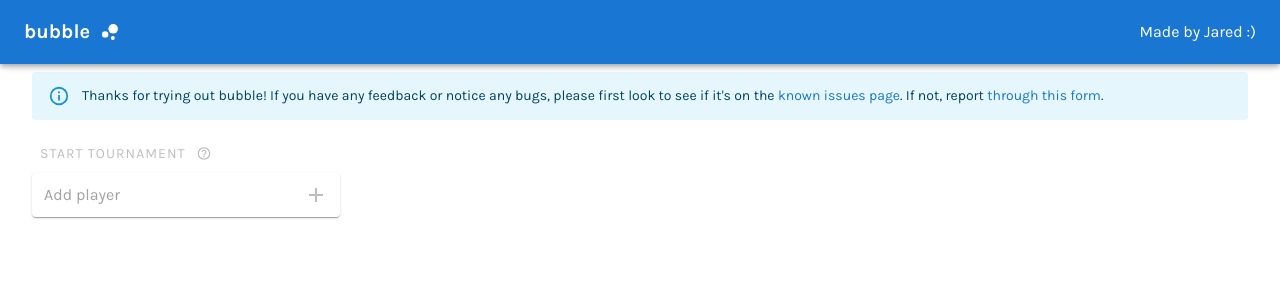
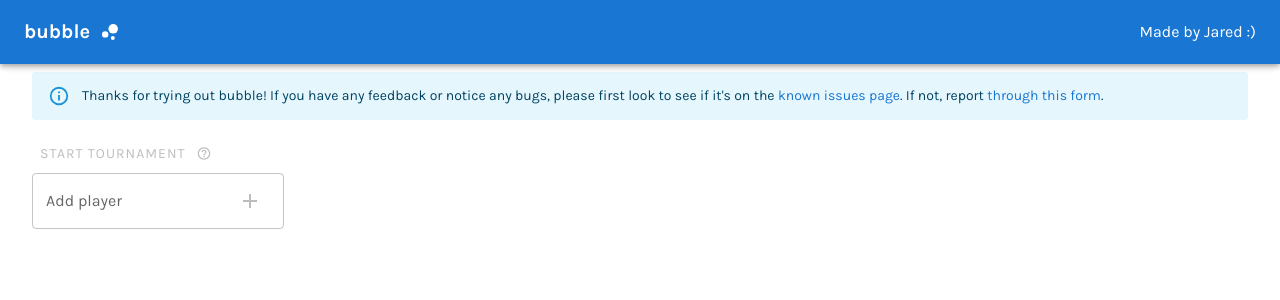
Before and after one commit to jlgrimes/bubble, a React (Create React App) app: page /tournament in a window 1280 px wide. Shown: the top 300 px of the page. Built offline with nearby package versions, Linux system fonts and the light colour scheme.

Commit message:
changed look of input

```diff
--- a/src/common/Input.tsx
+++ b/src/common/Input.tsx
@@ -5,8 +5,13 @@ import IconButton from '@mui/material/IconButton';
 import CancelIcon from '@mui/icons-material/Cancel';
 import { ReactElement } from 'react';
 import styled from '@emotion/styled';
+import InputLabel from '@mui/material/InputLabel';
+import FormControl from '@mui/material/FormControl';
+import OutlinedInput, { OutlinedInputProps } from '@mui/material/OutlinedInput';
 
-interface InputProps extends InputBaseProps {
+interface InputProps extends OutlinedInputProps {
+  id: string;
+  label: string;
   startIcon?: ReactElement;
   /**
    * If there's a divider between input and end icons
@@ -25,36 +30,46 @@ const PrettyIcon = styled.div`
 
 export const Input = (props: InputProps) => {
   return (
-    <Paper
-      sx={{
-        p: '2px 4px',
-        display: 'flex',
-        alignItems: 'center',
-        width: props.fullWidth ? '100%' : 300,
-      }}
-    >
-      {props.startIcon && <PrettyIcon>{props.startIcon}</PrettyIcon>}
-      <InputBase
+    <FormControl fullWidth={props.fullWidth} sx={{ width: props.fullWidth ? '100%' : '25ch' }} variant="outlined">
+      <InputLabel htmlFor={props.id}>{props.label}</InputLabel>
+      <OutlinedInput
         {...props}
         onChange={e => props.setValue(e.target.value)}
-        sx={{ ml: 1, flex: 1 }}
-        endAdornment={
-          props.value.length > 0 && (
-            <IconButton
-              sx={{ p: '10px' }}
-              onClick={() => props.setValue('')}
-              disableRipple
-            >
-              <CancelIcon fontSize='small' />
-            </IconButton>
-          )
-        }
-        fullWidth
       />
-      {props.divider && (
-        <Divider sx={{ height: 28, m: 0.5 }} orientation='vertical' />
-      )}
-      {props.endIcons}
-    </Paper>
+    </FormControl>
   );
+
+  // return (
+  //   <Paper
+  //     sx={{
+  //       p: '2px 4px',
+  //       display: 'flex',
+  //       alignItems: 'center',
+  //       width: props.fullWidth ? '100%' : 300,
+  //     }}
+  //   >
+  //     {props.startIcon && <PrettyIcon>{props.startIcon}</PrettyIcon>}
+  //     <InputBase
+  //       {...props}
+  //       onChange={e => props.setValue(e.target.value)}
+  //       sx={{ ml: 1, flex: 1 }}
+  //       endAdornment={
+  //         props.value.length > 0 && (
+  //           <IconButton
+  //             sx={{ p: '10px' }}
+  //             onClick={() => props.setValue('')}
+  //             disableRipple
+  //           >
+  //             <CancelIcon fontSize='small' />
+  //           </IconButton>
+  //         )
+  //       }
+  //       fullWidth
+  //     />
+  //     {props.divider && (
+  //       <Divider sx={{ height: 28, m: 0.5 }} orientation='vertical' />
+  //     )}
+  //     {props.endIcons}
+  //   </Paper>
+  // );
 };
--- a/src/features/Tournament/Options/PairingFilter.tsx
+++ b/src/features/Tournament/Options/PairingFilter.tsx
@@ -30,14 +30,15 @@ export const PairingFilter = (props: PairingSearchProps) => {
 
   return (
     <Input
+      id='search-player-input'
       fullWidth
-      placeholder='Search Player'
+      label='Search Player'
       inputProps={{ 'aria-label': 'search pairings' }}
       value={props.searchQuery}
       setValue={props.setSearchQuery}
       startIcon={<SearchIcon />}
       divider
-      endIcons={
+      endAdornment={
         <>
           <IconButton
             id='filter-button'
--- a/src/features/Tournament/TournamentSetupView.tsx
+++ b/src/features/Tournament/TournamentSetupView.tsx
@@ -32,7 +32,8 @@ export const TournamentSetupView = () => {
         Start tournament
       </ButtonWithDisabledTooltip>
       <Input
-        endIcons={
+        id='add-player-input'
+        endAdornment={
           <IconButton
             disabled={currentPlayerField === ''}
             onClick={() => submitInput()}
@@ -40,7 +41,8 @@ export const TournamentSetupView = () => {
             <AddIcon />
           </IconButton>
         }
-        placeholder='Add player'
+        label='Add player'
+        placeholder='Player name'
         value={currentPlayerField}
         setValue={setCurrentPlayerField}
         onKeyDown={e => {
```
